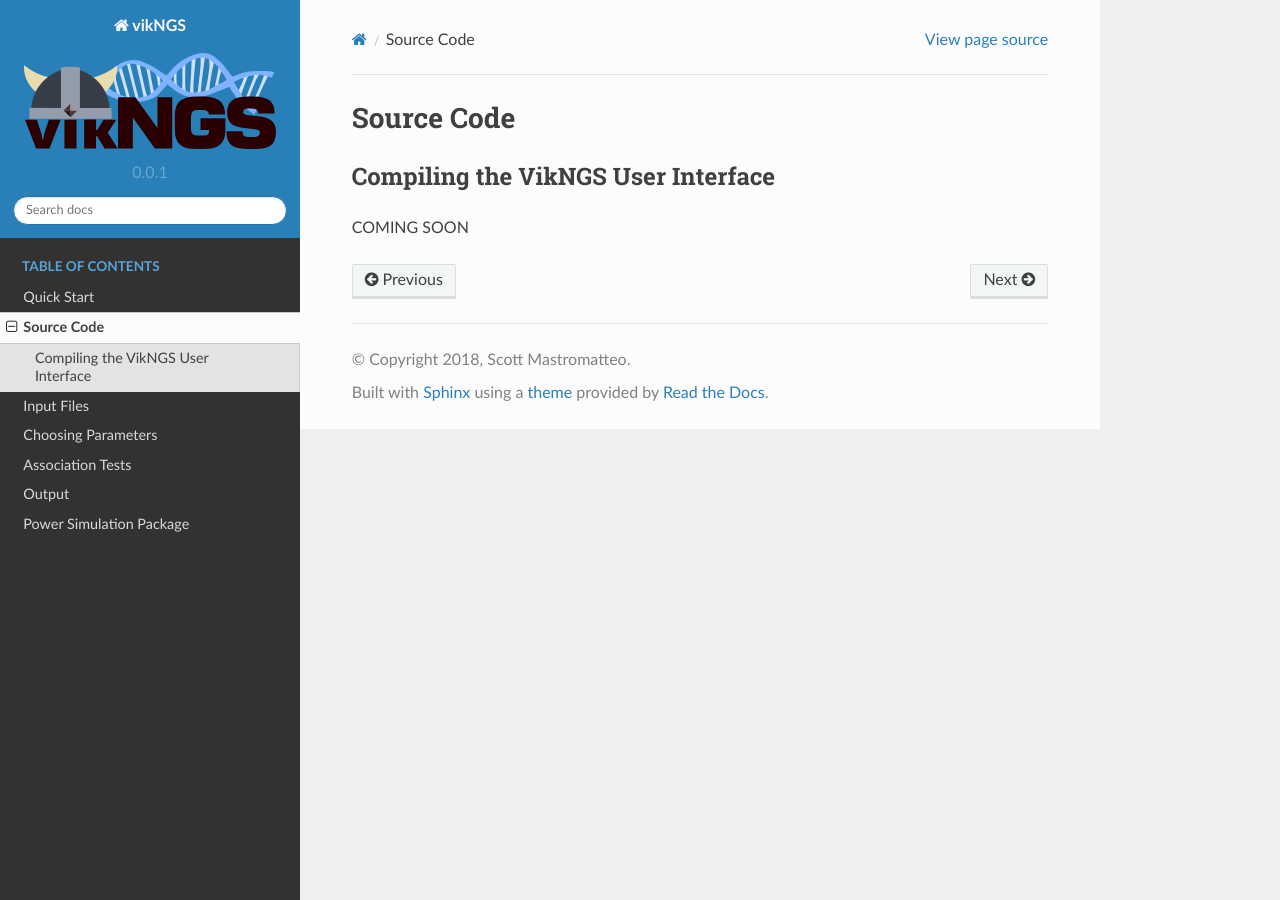
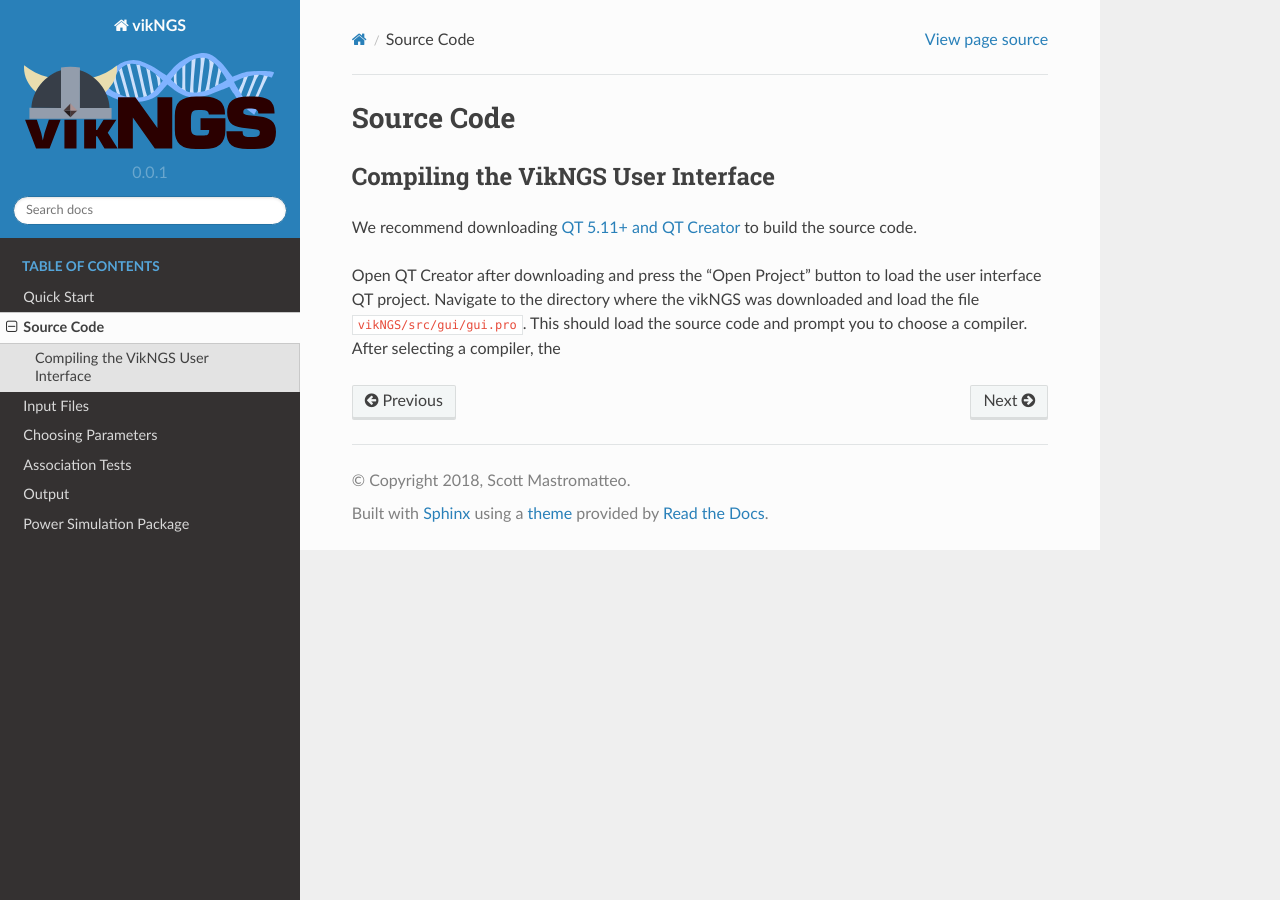
Before and after one commit to ScottMastro/vikngsdocs, a Sphinx documentation site: the page built from source/source_code.rst, in a window 1280 px wide. Built offline with Sphinx 7.4.7 and the Read the Docs theme 2.0.0, drawn with Linux system fonts in a browser that asks for light colours.

Commit message:
Update source_code.rst

```diff
--- a/source/source_code.rst
+++ b/source/source_code.rst
@@ -6,4 +6,6 @@ Source Code
 Compiling the VikNGS User Interface
 ------------------------------
 
-COMING SOON
+We recommend downloading `QT 5.11+ and QT Creator <http://doc.qt.io/qt-5/index.html>`_ to build the source code.
+
+Open QT Creator after downloading and press the "Open Project" button to load the user interface QT project. Navigate to the directory where the vikNGS was downloaded and load the file ``vikNGS/src/gui/gui.pro``. This should load the source code and prompt you to choose a compiler. After selecting a compiler, the
```
